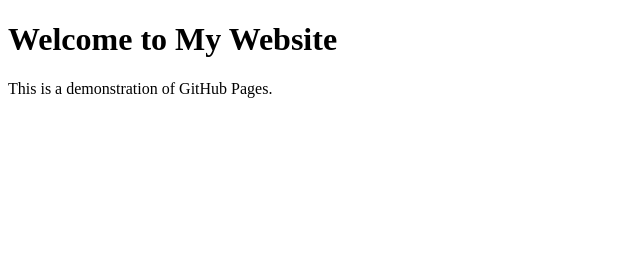
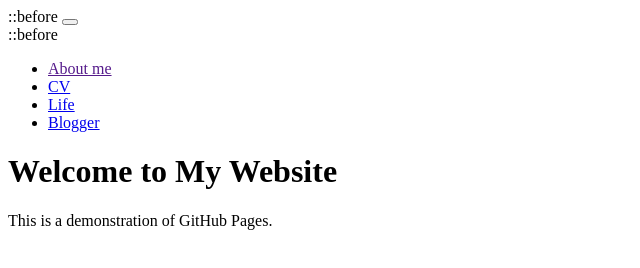
Before and after one commit to thwufelix/thwufelix.github.io, a plain HTML site: page index.html in a window 1280 px wide. Shown: the whole page, without its empty margins (0-640 px from the left). Drawn offline with Linux system fonts and the light colour scheme.

Commit message:
try bar chn

```diff
--- a/index.html
+++ b/index.html
@@ -3,9 +3,36 @@
 <head>
     <meta charset="UTF-8">
     <meta name="viewport" content="width=device-width, initial-scale=1.0">
-    <title>My Website</title>
+    <title>吳東憲</title>
 </head>
 <body>
+    <header class="header-page">
+        <nav class="navbar" role="navigation">
+            ::before
+            <button type="button" class="navbar-toggle" data-toggle="collapse" data-target=".navbar-main-collapse">
+                <i class="fa fa-bars"></i>
+            </button>
+            <div class="content-fluid">
+                <div class="navbar-header">
+                    ::before
+                    <div class="collapse navbar-collapse navbar-main-collapse">
+                        <ul class="nav navbar-nav">
+                            <li class>
+                                <a href="">About me</a>
+                            </li>
+                            <li class>
+                                <a href="cv.html">CV</a>
+                            </li>
+                            <li class>
+                                <a href="life.html">Life</a>
+                            </li>
+                            <li class>
+                                <a href="blogger.html">Blogger</a>
+                            </li>
+                </div>
+            </div>
+        </nav>
+    </header>
     <h1>Welcome to My Website</h1>
     <p>This is a demonstration of GitHub Pages.</p>
 </body>
```
